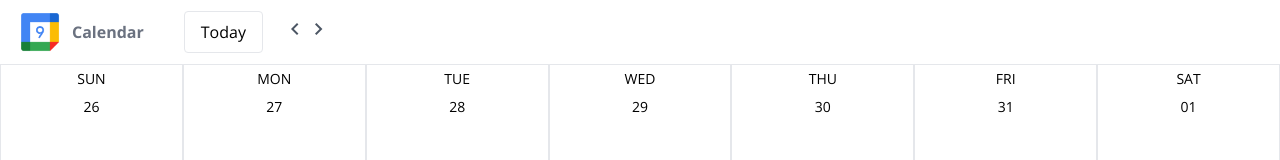
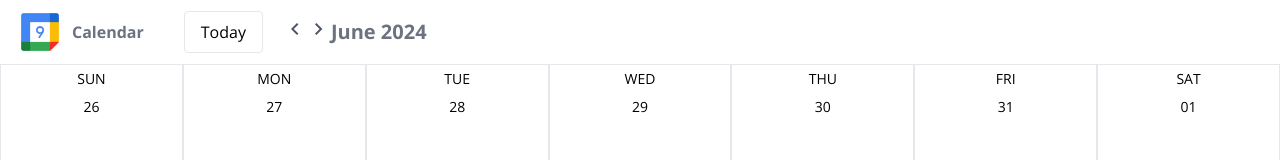
Before and after one commit to katdom13/nextjs-google-calendar, a Next.js app: page / in a window 1280 px wide. Shown: the top 160 px of the page. Built offline with nearby package versions, Linux system fonts and the light colour scheme.

Commit message:
Make calendar head interactive

```diff
--- a/src/app/page.tsx
+++ b/src/app/page.tsx
@@ -1,10 +1,13 @@
 import Image from "next/image";
 import Calendar from "../components/Calendar";
+import ContextWrapper from "@/context/ContextWrapper";
 
 export default function Home() {
   return (
     <>
-      <Calendar />
+      <ContextWrapper>
+        <Calendar />
+      </ContextWrapper>
     </>
   );
 }
--- a/src/components/Calendar.tsx
+++ b/src/components/Calendar.tsx
@@ -1,19 +1,21 @@
 'use client'
 
 import { Dayjs } from 'dayjs';
-import { useEffect, useState } from 'react';
+import { useContext, useEffect, useState } from 'react';
 import { getMonthlyMatrix } from  '../utils'
 import CalendarHeader from './CalendarHeader';
 import Sidebar from './Sidebar';
 import MonthView from './MonthView';
+import CalendarContext from '@/context/CalendarContext';
 
 
 const Calendar = () => {
   const [currentMonth, setCurrentMonth] = useState<Dayjs[][]>(getMonthlyMatrix())
+  const { monthIdx } = useContext(CalendarContext)
 
   useEffect(() => {
-    console.table(getMonthlyMatrix())
-  }, [])
+    setCurrentMonth(getMonthlyMatrix(monthIdx))
+  }, [monthIdx])
 
   return (
     <div className='h-screen flex flex-col'>
--- a/src/components/CalendarHeader.tsx
+++ b/src/components/CalendarHeader.tsx
@@ -1,6 +1,25 @@
+'use client'
+
+import CalendarContext from "@/context/CalendarContext"
+import dayjs from "dayjs"
 import Image from "next/image"
+import { useContext } from "react"
 
 const CalendarHeader = () => {
+  const { monthIdx, setMonthIdx } = useContext(CalendarContext)
+
+  const handlePrevMonth = () => {
+    setMonthIdx(monthIdx - 1)
+  }
+
+  const handleNextMonth = () => {
+    setMonthIdx(monthIdx + 1)
+  }
+
+  const handleCurrentMonth = () => {
+    setMonthIdx(dayjs().month())
+  }
+
   return (
     <header className="px-4 py-2 flex items-center">
       <Image
@@ -11,19 +30,22 @@ const CalendarHeader = () => {
         className='mr-2'
       />
       <h1 className="mr-10 text-xk text-gray-500 font-bold">Calendar</h1>
-      <button className="border rounded py-2 px-4 mr-5">
+      <button className="border rounded py-2 px-4 mr-5" onClick={handleCurrentMonth}>
         Today
       </button>
-      <button>
+      <button onClick={handlePrevMonth}>
         <span className="material-symbols-outlined cursor-pointer text-gray-600">
           chevron_left
         </span>
       </button>
-      <button>
+      <button onClick={handleNextMonth}>
         <span className="material-symbols-outlined cursor-pointer text-gray-600">
           chevron_right
         </span>
       </button>
+      <h2 className="ml4 text-xl text-gray-500 font-bold">
+        {dayjs(new Date(dayjs().year(), monthIdx)).format("MMMM YYYY")}
+      </h2>
     </header>
   )
 }
--- /dev/null
+++ b/src/context/CalendarContext.ts
@@ -0,0 +1,16 @@
+'use client'
+
+import { Dayjs } from "dayjs"
+import { createContext, Dispatch, SetStateAction } from "react"
+
+type CalendarContextType = {
+  monthIdx: number;
+  setMonthIdx: Dispatch<SetStateAction<number>>;
+}
+
+const CalendarContext = createContext<CalendarContextType>({
+  monthIdx: 0,
+  setMonthIdx: () => {},
+})
+
+export default CalendarContext
--- /dev/null
+++ b/src/context/ContextWrapper.tsx
@@ -0,0 +1,21 @@
+'use client'
+
+import { ReactNode, useState } from "react"
+import CalendarContext from "./CalendarContext"
+import dayjs from "dayjs"
+
+type ContextWrapperProps = {
+  children: ReactNode
+}
+
+const ContextWrapper = ({children}: ContextWrapperProps) => {
+  const [monthIdx, setMonthIdx] = useState(dayjs().month())
+
+  return (
+    <CalendarContext.Provider value={{monthIdx, setMonthIdx}}>
+      {children}
+    </CalendarContext.Provider>
+  )
+}
+
+export default ContextWrapper
```
